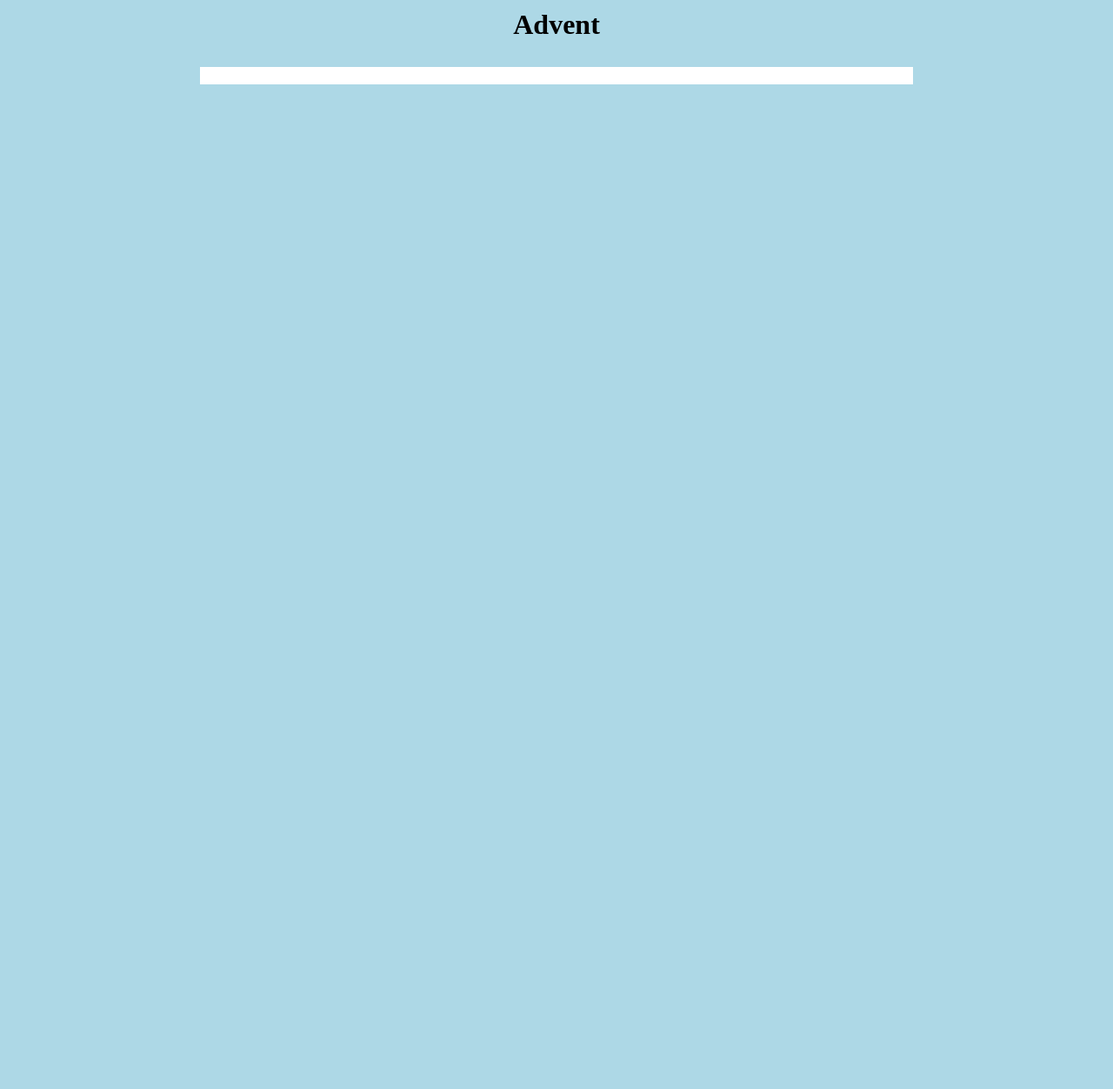
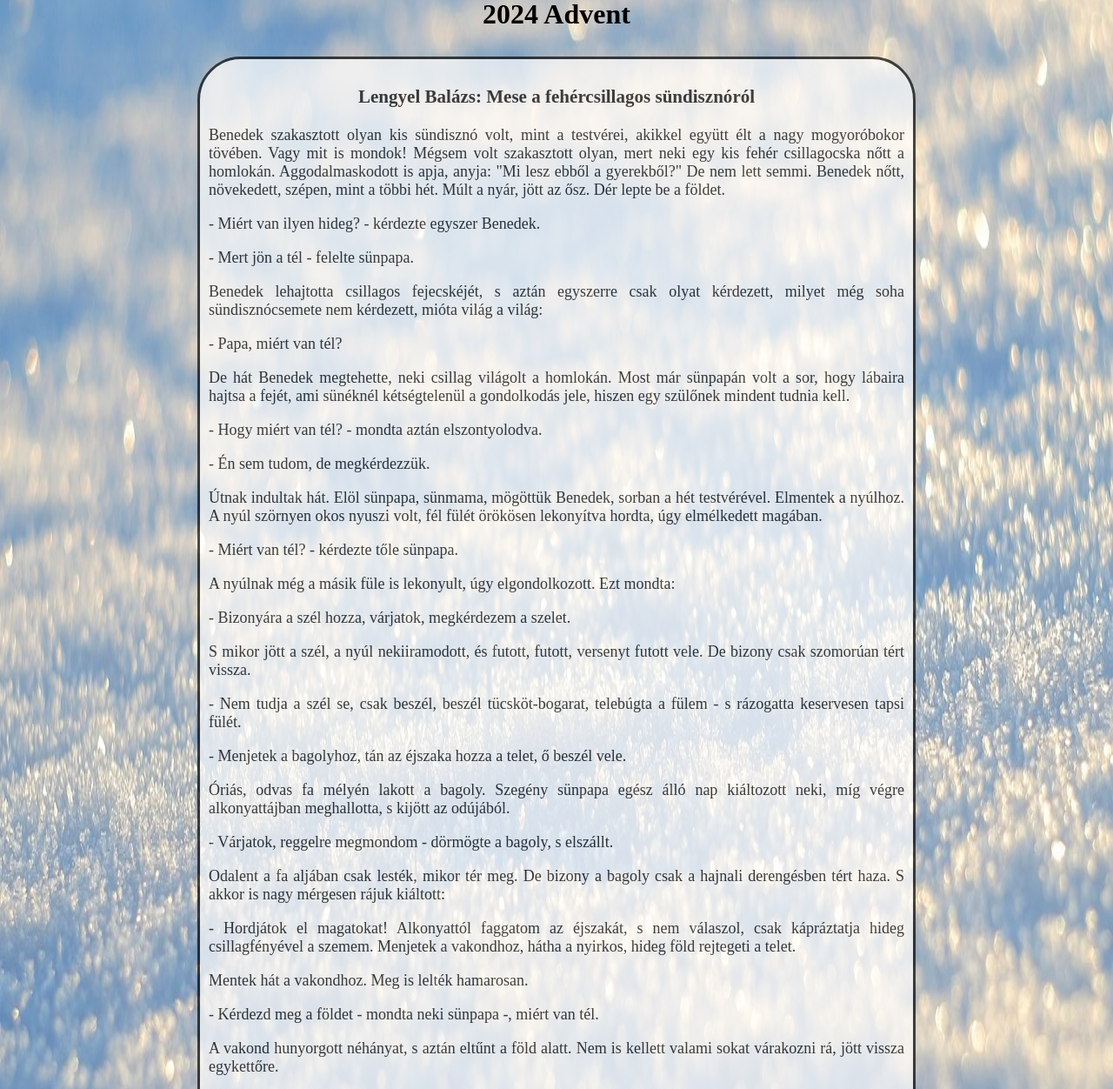
Before and after one commit to vorosgergely/HOBAGOLY, a plain HTML site: page index.html in a window 1280 px wide. Shown: the part 153-1405 px from the top of the page at 87% size. Before the commit the page ends 800 px from the top, so only its background shows below. Drawn offline with Linux system fonts and the light colour scheme.

Commit message:
Add files via upload

```diff
--- a/index.html
+++ b/index.html
@@ -8,10 +8,40 @@
 </head>
 
 <body id = "body">
-    <h1><center><img src = "pocscslogo.png" height="50px" width="100px"></center></h1>
-    <p><center><img src = "pocscs.jpg" alt="pocscs"></center></p>
-    <h1><center>Advent</center></h1>
+    <h1><center><img src = "pocscslogo.png" height="100px" width="200px"></center></h1>
+    <h1><center>2024 Advent</center></h1>
     <article id ="article">
+        <h3><center>Lengyel Balázs: Mese a fehércsillagos sündisznóról</center></h3>
+        <p> Benedek szakasztott olyan kis sündisznó volt, mint a testvérei, akikkel együtt élt a nagy mogyoróbokor tövében. Vagy mit is mondok!  Mégsem volt szakasztott olyan, mert neki egy kis fehér csillagocska nőtt a homlokán.  Aggodalmaskodott is apja, anyja: "Mi lesz ebből a gyerekből?"  De nem lett semmi. Benedek nőtt, növekedett, szépen, mint a többi hét.  Múlt a nyár, jött az ősz. Dér lepte be a földet.  </p>
+        <p>- Miért van ilyen hideg? - kérdezte egyszer Benedek.  </p>
+        <p>- Mert jön a tél - felelte sünpapa.  </p>
+        <p> Benedek lehajtotta csillagos fejecskéjét, s aztán egyszerre csak olyat kérdezett, milyet még soha sündisznócsemete nem kérdezett, mióta világ a világ:  </p>
+        <p> - Papa, miért van tél?  </p>
+        <p>De hát Benedek megtehette, neki csillag világolt a homlokán.  Most már sünpapán volt a sor, hogy lábaira hajtsa a fejét, ami sünéknél kétségtelenül a gondolkodás jele, hiszen egy szülőnek mindent tudnia kell.  </p>
+        <p>- Hogy miért van tél? - mondta aztán elszontyolodva. </p>
+        <p>- Én sem tudom, de megkérdezzük.  </p>
+        <p>Útnak indultak hát. Elöl sünpapa, sünmama, mögöttük Benedek, sorban a hét testvérével.  Elmentek a nyúlhoz. A nyúl szörnyen okos nyuszi volt, fél fülét örökösen lekonyítva hordta, úgy elmélkedett magában. </p>
+        <p>- Miért van tél? - kérdezte tőle sünpapa.  </p>
+        <p>A nyúlnak még a másik füle is lekonyult, úgy elgondolkozott. Ezt mondta:  </p>
+        <p>- Bizonyára a szél hozza, várjatok, megkérdezem a szelet.  </p>
+        <p>S mikor jött a szél, a nyúl nekiiramodott, és futott, futott, versenyt futott vele. De bizony csak szomorúan tért vissza.  </p>
+        <p>- Nem tudja a szél se, csak beszél, beszél tücsköt-bogarat, telebúgta a fülem - s rázogatta keservesen tapsi fülét. </p>
+        <p>- Menjetek a bagolyhoz, tán az éjszaka hozza a telet, ő beszél vele.  </p>
+        <p>Óriás, odvas fa mélyén lakott a bagoly. Szegény sünpapa egész álló nap kiáltozott neki, míg végre alkonyattájban meghallotta, s kijött az odújából.  </p>
+        <p>- Várjatok, reggelre megmondom - dörmögte a bagoly, s elszállt. </p>
+        <p>Odalent a fa aljában csak lesték, mikor tér meg. De bizony a bagoly csak a hajnali derengésben tért haza. S akkor is nagy mérgesen rájuk kiáltott: </p>
+        <p> - Hordjátok el magatokat!  Alkonyattól faggatom az éjszakát, s nem válaszol, csak kápráztatja hideg csillagfényével a szemem. Menjetek a vakondhoz, hátha a nyirkos, hideg föld rejtegeti a telet.      </p>
+        <p>Mentek hát a vakondhoz.  Meg is lelték hamarosan.  </p>
+        <p>- Kérdezd meg a földet - mondta neki sünpapa -, miért van tél.  </p>
+        <p>A vakond hunyorgott néhányat, s aztán eltűnt a föld alatt. Nem is kellett valami sokat várakozni rá, jött vissza egykettőre.  </p>
+        <p>- Siket a föld - mondta a vakond -, nem hallja, ha kérdezem. De ha jól meggondolom, hiába is kérdeznénk, hiszen nincs is olyan hideg idelenn. Nem, ő nem hozhatja a telet. A tél, régóta tudom, felülről jön. Menjetek a sashoz, kérdezze meg a naptól.  </p>
+        <p>A sas, fészke pereméről, fél szemmel nézett le a nyüzsgő süncsaládra. Aztán meglebbentette szárnyát, s mint egy óriás felhőárnyék, elszállt fölöttük. Szállt, szállt, magasabbra, egyre magasabbra, mindig szemközt a nappal, fel a felhők fölé. S mikor már olyan magasan járt, hogy a ritka levegőben szinte vérharmatosan áradt ki belekiabálta csőrén a a lehelet, tűző-forró napkorongba: </p>
+        <p>- Miért van tél?  </p>
+        <p>De a vére úgy dobolt a dobhártyáján, hogy nem értette a feleletet.  <br>Odalent az alatt nagy hirtelen beállt a fagy. A süncsalád pedig beiszkolt a mogyoróbokor aljára, és beásta magát a puha levelek alá. Álomra hajtotta fejét sünmama és sünpapa és a hét testvér. Benedek még morgott ugyan egyet-kettőt magában, hiszen azért volt csillagos, de aztán ő is elálmosodott és elaludt. És aludt, aludt, aludt, ki tudja, meddig aludt. <br>
+            Arra ébredt, hogy megpercen körülötte az avar. Fölemelte orrocskáját, és nyomban vidámító jó szagokat érzett, erjedő, tavaszi szagokat. S ahogy figyelmesebben körülnézett, látta, hogy apró hóvirágocskák hogy nyomkodják szét körülötte az avart, onnan a percegés. Kidugta a fejét a vackából, s akkor eszébe jutott, amivel elaludt: miért van tél? <br>
+            Iramodott egyet, mert a lábacskái bizony meggémberedtek, s a mogyoró szélénél szembetalálta magát egy kis hóvirággal, az már ki is dugta az avar alól a fejecskéjét. Benedek megszagolgatta, s akkor ezt dünnyögte magában: "Azért van tél, hogy eljöhessen a tavasz!"  </p>
+            <p>- Hogyan? Mit is mondtam? - riadt fel egyszerre. - Hm, még lehet, hogy igazam is van!  </p>
+            <p>De szégyenkezve érezte, hogy ő már egy telet megért komoly, felnőtt sün, és nem illik neki ilyen gyermekes dolgokkal foglalkoznia.  Hogy miért van tél?  Nem is gondolt rá soha többé! "</p>
+    </article>
 
-    </article>
 </body>
--- a/style.css
+++ b/style.css
@@ -1,5 +1,8 @@
 #body{
     background-color: lightblue;
+    background-image: url('ho.jpg');
+    background-repeat: no-repeat;
+    background-size: 100% 100%;
 }
 
 #article{
@@ -9,4 +12,9 @@
     margin-top: 30px;
     max-width: 800px;
     background-color: white;
+    opacity: 0.7;
+    text-align: justify;
+    border-style: solid;
+    border-radius: 50px;
+    font-size: large;
 }
```
Also changed, not shown: ho.jpg (added).
